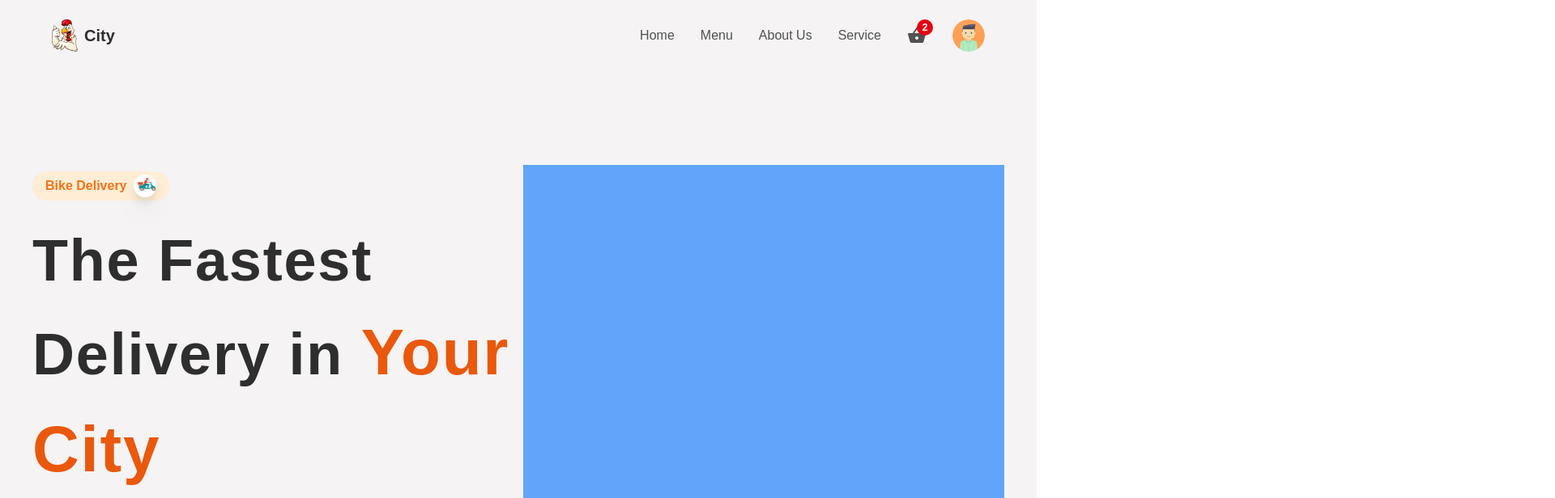
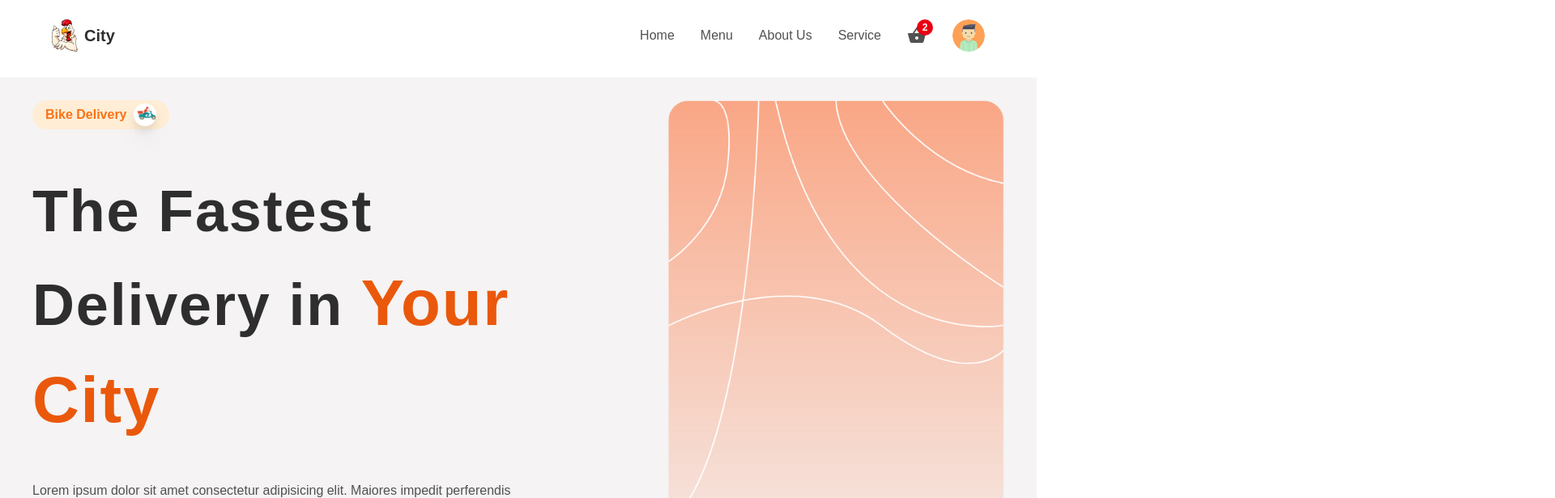
Before and after one commit to iPanda007/Food-delivery-Firebase, a React (Create React App) app: page / in a window 1280 px wide. Shown: the top 616 px of the page at 81% size, 1920 px wide, since content can reach past the window. Built offline with nearby package versions, Linux system fonts and the light colour scheme.

Commit message:
HomeContainer

```diff
--- a/src/App.jsx
+++ b/src/App.jsx
@@ -6,8 +6,9 @@ import {AnimatePresence} from "framer-motion";
 const App = () => {
   return (
     <AnimatePresence>
+        <Header/>
     <div className='w-screen h-auto     flex-col bg-primary'>
-        <Header/>
+
         <main className='mt-24 px-10 p-5 w-full'>
             <RouteRoot/>
         </main>
--- a/src/components/Header.jsx
+++ b/src/components/Header.jsx
@@ -38,7 +38,7 @@ const Header = () => {
       })
     }
   return (
-    <header className='fiexd z-50 w-screen  p-3 px-4 md:p-6 md:px-16'>
+    <header className='fixed z-50 w-screen top-0  p-3 px-4 md:p-6 md:px-16'>
         {/* desktop and tablet */}
         <div className='hidden md:flex w-full h-full
         items-center justify-between'>
--- /dev/null
+++ b/src/components/HomeContainer.jsx
@@ -0,0 +1,53 @@
+import React from 'react'
+import Delivery from '../img/delivery.png';
+import HeroBg from '../img/heroBg.png'
+const HomeContainer = () => {
+  return (
+    <section className='grid grid-cols-1 md:grid-cols-2 gap-3 w-full place-content-center  ' id='home'>
+    <div className='py-2 flex flex-col items-start justify-between '>
+       <div className='flex items-center mb-5  gap-2 justify-center bg-orange-100 p-2 rounded-full
+         px-4 py-1 '>
+             <p className='text-base text-orange-500 font-semibold'>Bike Delivery</p>
+              <div
+               className='w-7 h-7 bg-white rounded-full overflow-hidden
+               drop-shadow-xl
+               '
+              >
+                   <img
+                   className="w-full h-full"
+                   src={Delivery} alt="Delivery" />
+              </div>
+
+         </div>
+         <p
+         className='text-[2.5rem] font-bold tracking-wide text-headingColor mb-3 lg:text-[4.5rem]'
+         >The Fastest Delivery in <span className='text-[3rem] text-orange-600 lg:text-[5rem]'>Your City</span>
+         </p>
+         <p
+         className='text-base text-left mb-4 md:text-left text-textColor'
+         >
+            Lorem ipsum dolor sit amet consectetur adipisicing elit. Maiores impedit perferendis quidem corporis dolores. Repellendus corrupti veniam labore suscipit obcaecati, cupiditate dolorum doloribus consequuntur quae ab animi temporibus at quibusdam?
+         </p>
+         <button type="button"
+         className='bg-gradient-to-br from-orange-400 to-orange-500 w-full md:w-auto px-4 py-2 rounded-lg hover:scale-[1.01] duration-300
+         transition-all ease-in-out'
+         >
+           Order Now
+         </button>
+    </div>
+    <div className='py-2 '>
+            <div className='w-full flex items-center'>
+                    <img src={HeroBg}
+                     className=' h-420 w-full lg:w-auto lg:h-650 ml-auto'
+                     alt='hero-bg'
+                     />
+            </div>
+            <div className="w-full h-full absolute flex items-center justify-center">
+
+            </div>
+    </div>
+</section>
+  )
+}
+
+export default HomeContainer
--- a/src/components/MainContainer.jsx
+++ b/src/components/MainContainer.jsx
@@ -1,42 +1,10 @@
 import React from 'react'
-import Delivery from '../img/delivery.png'
+
+import HomeContainer from './HomeContainer'
 const MainContainer = () => {
   return (
-    <div className='grid grid-cols-1 md:grid-cols-2 gap-3'>
-         <div className='py-2 flex flex-col items-start justify-between '>
-            <div className='flex items-center mb-5  gap-2 justify-center bg-orange-100 p-2 rounded-full
-              px-4 py-1 '>
-                  <p className='text-base text-orange-500 font-semibold'>Bike Delivery</p>
-                   <div
-                    className='w-7 h-7 bg-white rounded-full overflow-hidden
-                    drop-shadow-xl
-                    '
-                   >
-                        <img
-                        className="w-full h-full"
-                        src={Delivery} alt="Delivery" />
-                   </div>
-
-              </div>
-              <p
-              className='text-[2.5rem] font-bold tracking-wide text-headingColor mb-3 lg:text-[4.5rem]'
-              >The Fastest Delivery in <span className='text-[3rem] text-orange-600 lg:text-[5rem]'>Your City</span>
-              </p>
-              <p
-              className='text-base text-left mb-4 md:text-left text-textColor'
-              >
-                 Lorem ipsum dolor sit amet consectetur adipisicing elit. Maiores impedit perferendis quidem corporis dolores. Repellendus corrupti veniam labore suscipit obcaecati, cupiditate dolorum doloribus consequuntur quae ab animi temporibus at quibusdam?
-              </p>
-              <button type="button"
-              className='bg-gradient-to-br from-orange-400 to-orange-500 w-full md:w-auto px-4 py-2 rounded-lg hover:scale-[1.01] duration-300
-              transition-all ease-in-out'
-              >
-                Order Now
-              </button>
-         </div>
-         <div className='py-2  bg-blue-400'>
-
-         </div>
+    <div className='w-full h-auto flex flex-col items-center justify-center'>
+         <HomeContainer/>
     </div>
   )
 }
--- a/src/index.css
+++ b/src/index.css
@@ -9,6 +9,7 @@ body{
 }
 html,body{
     scroll-behavior: smooth;
+    overflow-x: hidden;
 }
 
 @tailwind base;
```
